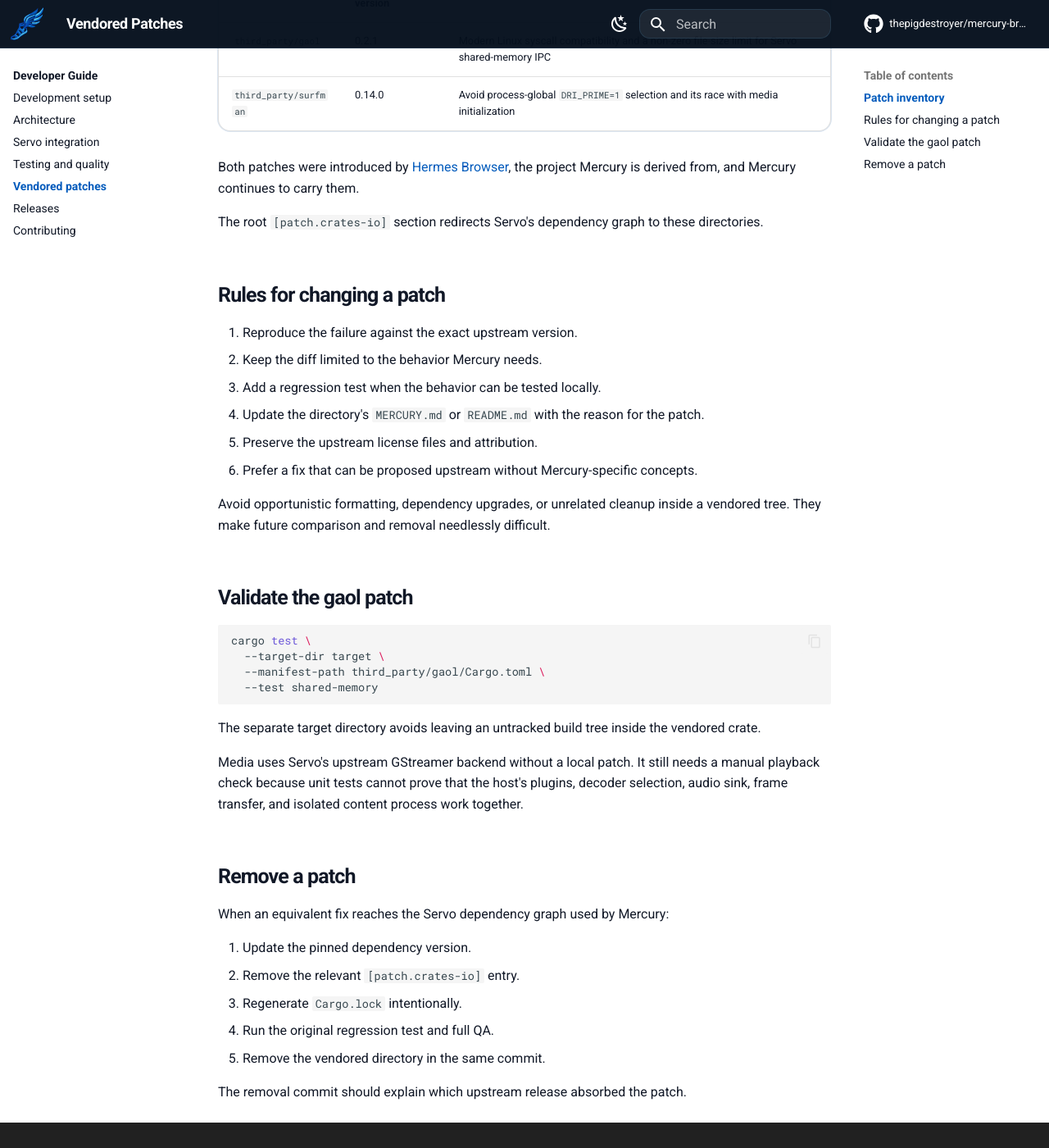
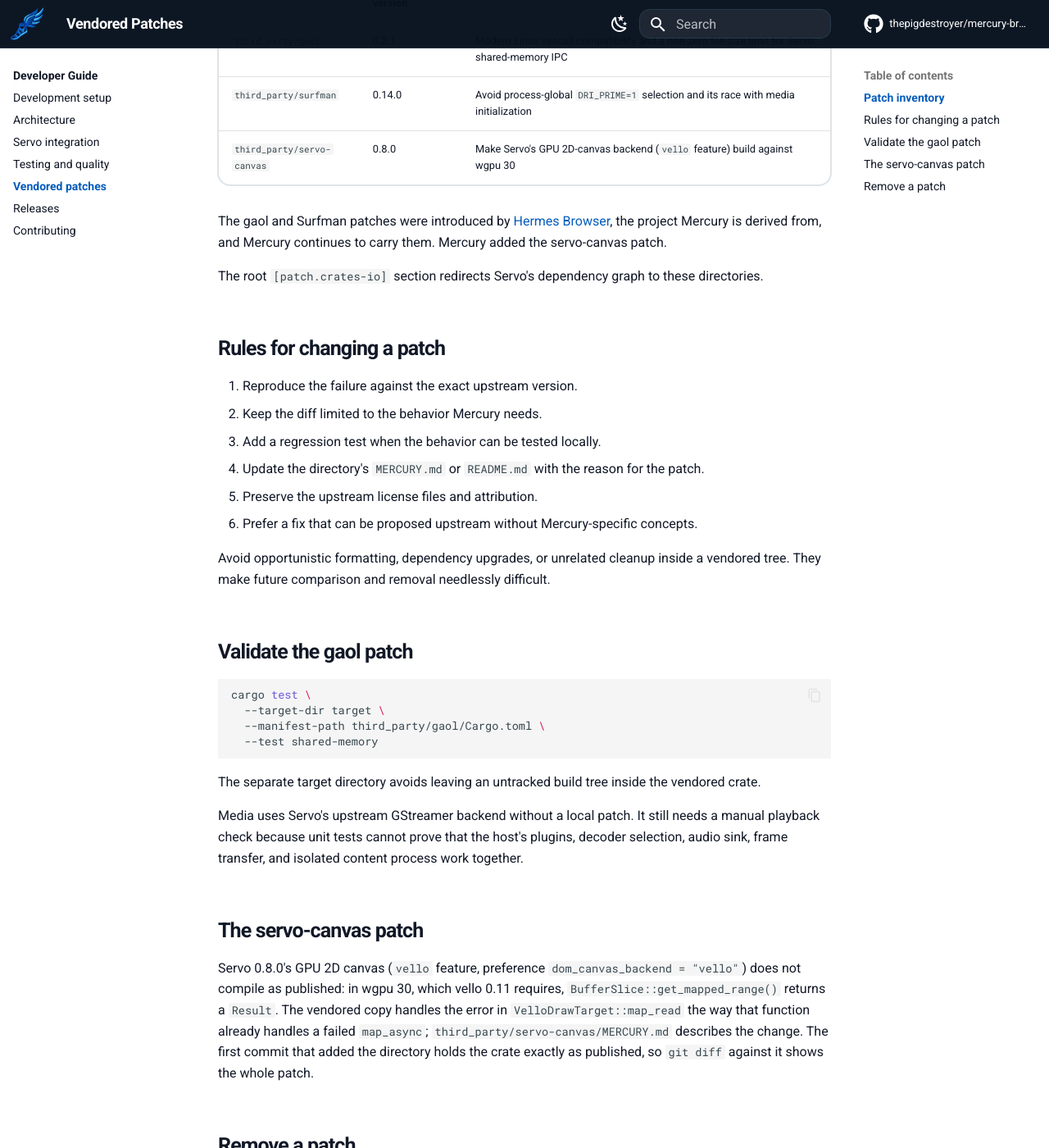
Before and after one commit to KaykCaputo/hermes-browser, an MkDocs documentation site: the page built from docs/developer-guide/vendored-patches.md, in a window 1280 px wide and 1400 px high, scrolled down 513 px. Shown: the whole window at 82% size. Built offline with MkDocs 1.6.1 and Material for MkDocs 9.7.7, drawn with Linux system fonts in a browser that asks for light colours; comment, search, counter and statistics services are not loaded.

Commit message:
fix(third_party): make servo-canvas's vello backend build with wgpu 30

```diff
--- a/Cargo.toml
+++ b/Cargo.toml
@@ -45,6 +45,7 @@ url = "2.5"
 
 [patch.crates-io]
 gaol = { path = "third_party/gaol" }
+servo-canvas = { path = "third_party/servo-canvas" }
 surfman = { path = "third_party/surfman" }
 
 # Keep the controller easy to debug while optimizing the browser-engine, frame-transfer, and media
--- a/docs/developer-guide/vendored-patches.md
+++ b/docs/developer-guide/vendored-patches.md
@@ -1,6 +1,6 @@
 ---
 title: Vendored Patches
-description: Maintain and eventually remove Mercury's focused gaol and Surfman compatibility patches.
+description: Maintain and eventually remove Mercury's focused gaol, Surfman and servo-canvas compatibility patches.
 ---
 
 # Vendored patches
@@ -13,8 +13,9 @@ Mercury vendors code when a pinned Servo dependency needs a small, reviewable co
 | --- | --- | --- |
 | `third_party/gaol` | 0.2.1 | Modern Linux syscall compatibility and a non-zero file-size limit for Servo shared-memory IPC |
 | `third_party/surfman` | 0.14.0 | Avoid process-global `DRI_PRIME=1` selection and its race with media initialization |
+| `third_party/servo-canvas` | 0.8.0 | Make Servo's GPU 2D-canvas backend (`vello` feature) build against wgpu 30 |
 
-Both patches were introduced by [Hermes Browser](https://github.com/KaykCaputo/hermes-browser), the project Mercury is derived from, and Mercury continues to carry them.
+The gaol and Surfman patches were introduced by [Hermes Browser](https://github.com/KaykCaputo/hermes-browser), the project Mercury is derived from, and Mercury continues to carry them. Mercury added the servo-canvas patch.
 
 The root `[patch.crates-io]` section redirects Servo's dependency graph to these directories.
 
@@ -42,6 +43,10 @@ The separate target directory avoids leaving an untracked build tree inside the
 
 Media uses Servo's upstream GStreamer backend without a local patch. It still needs a manual playback check because unit tests cannot prove that the host's plugins, decoder selection, audio sink, frame transfer, and isolated content process work together.
 
+## The servo-canvas patch
+
+Servo 0.8.0's GPU 2D canvas (`vello` feature, preference `dom_canvas_backend = "vello"`) does not compile as published: in wgpu 30, which vello 0.11 requires, `BufferSlice::get_mapped_range()` returns a `Result`. The vendored copy handles the error in `VelloDrawTarget::map_read` the way that function already handles a failed `map_async`; `third_party/servo-canvas/MERCURY.md` describes the change. The first commit that added the directory holds the crate exactly as published, so `git diff` against it shows the whole patch.
+
 ## Remove a patch
 
 When an equivalent fix reaches the Servo dependency graph used by Mercury:
```
Also changed, not shown: THIRD-PARTY-NOTICES.md (+1 -0 lines), 3 other files.
